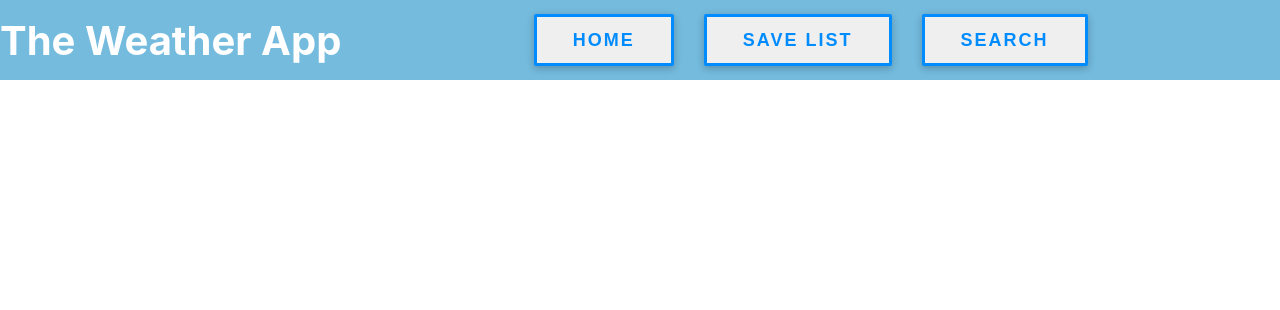
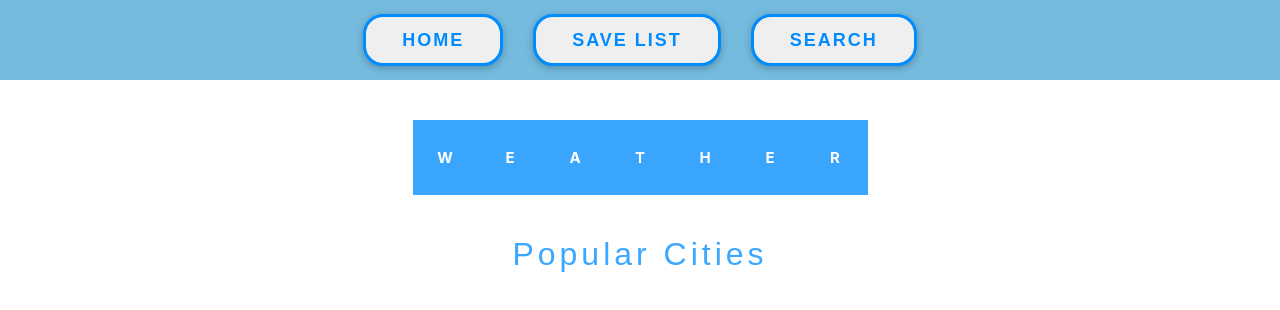
Before and after one commit to nickgastis/Weather-Project-Phase-2, a React (Create React App) app in the folder weather-app/: page / in a window 1280 px wide. Shown: the top 310 px of the page. Built offline with nearby package versions, Linux system fonts and the light colour scheme; no server answers.

Commit message:
css and html structuring

```diff
--- a/weather-app/public/index.html
+++ b/weather-app/public/index.html
@@ -26,7 +26,7 @@
     -->
     <title>React App</title>
   </head>
-  <body>
+  <body class="body">
     <noscript>You need to enable JavaScript to run this app.</noscript>
     <div id="root"></div>
     <!--
--- a/weather-app/src/App.css
+++ b/weather-app/src/App.css
@@ -1,5 +1,78 @@
-.app {
-  background-color: #000;
+.body {
+  background-color: #ffffff;
+}
+
+
+.title {
+  display: flex;
+  margin-top: 120px;
+  justify-content: center;
+  align-items: center;
+
+
+}
+
+.box {
+  width: 65px;
+  height: 75px;
+  display: flex;
+  justify-content: center;
+  align-items: center;
+  font-size: 15px;
+  font-weight: 700;
+  color: #fff;
+  transition: all .8s;
+  cursor: pointer;
+  position: relative;
+  background: rgb(58, 165, 253);
+  overflow: hidden;
+
+
+}
+
+.box:before {
+  content: "";
+  position: absolute;
+  top: 0;
+  background: #91caff;
+  width: 100%;
+  height: 100%;
+  display: flex;
+  align-items: center;
+  justify-content: center;
+  transform: translateY(100%);
+  transition: transform .4s;
+}
+
+.box:nth-child(2)::before {
+  transform: translateY(-100%);
+  content: '';
+}
+
+.box:nth-child(3)::before {
+  content: 'A';
+}
+
+.box:nth-child(4)::before {
+  transform: translateY(-100%);
+  content: 'P';
+}
+
+.box:nth-child(5)::before {
+  content: 'P';
+}
+
+.box:nth-child(6)::before {
+  transform: translateY(-100%);
+  content: '';
+}
+
+.box:nth-child(7)::before {
+  content: '';
+}
+
+.title:hover .box:before {
+  transform: translateY(0);
 }
 
 .header {
@@ -39,6 +112,16 @@
   top: -80px;
 }
 
+
+.popular-cities {
+  text-align: center;
+  padding-top: 20px;
+  color: #3ba7ff;
+  font-family: Arial, Helvetica, sans-serif;
+  letter-spacing: 4px;
+  font-weight: 100;
+}
+
 button {
   font-size: 18px;
   letter-spacing: 2px;
@@ -55,6 +138,7 @@ button {
   text-decoration: none;
   transition: 0.3s ease all;
   z-index: 1;
+  border-radius: 20px;
 }
 
 button:before {
@@ -68,6 +152,7 @@ button:before {
   content: '';
   background-color: #009dff;
   z-index: -1;
+  border-radius: 16px;
 }
 
 button:hover, button:focus {
--- a/weather-app/src/App.js
+++ b/weather-app/src/App.js
@@ -4,9 +4,27 @@ import './App.css';
 import Home from './Components/Home';
 import SaveList from './Components/SaveList';
 import Search from './Components/Search';
+import { useEffect } from 'react';
 
 
 function App() {
+
+
+  useEffect(() => {
+    const options = {
+      method: 'GET',
+      headers: {
+        'X-RapidAPI-Key': process.env.REACT_APP_WEATHER_API_KEY,
+        'X-RapidAPI-Host': 'weatherapi-com.p.rapidapi.com'
+      }
+    };
+
+    fetch('https://weatherapi-com.p.rapidapi.com/forecast.json?q=dallas&days=1', options)
+      .then(response => response.json())
+      .then(response => console.log(response))
+      .catch(err => console.error(err));
+  },[])
+
   return (
     <div className="App">
       <Header />
--- a/weather-app/src/Components/Header.js
+++ b/weather-app/src/Components/Header.js
@@ -1,9 +1,11 @@
 import React, { useState, useEffect } from "react";
 import { Link } from "react-router-dom";
+
 
 function Header() {
   const [hidden, setHidden] = useState(false);
 
+  //On scroll Dissapear
   const handleScroll = () => {
     const scrollPosition = window.pageYOffset;
     if (scrollPosition > 0 && !hidden) {
@@ -12,7 +14,6 @@ function Header() {
       setHidden(false);
     }
   };
-
   useEffect(() => {
     window.addEventListener("scroll", handleScroll);
     return () => {
@@ -20,10 +21,15 @@ function Header() {
     };
   }, [hidden]);
 
+
+
+
+
+
   return (
     <div className={`header${hidden ? " hidden" : ""}`}>
       <a className="logo">
-       The Weather App
+        <img src=''></img>
       </a>
       <div className="menu">
         <Link to={'/'}>
--- a/weather-app/src/Components/Home.js
+++ b/weather-app/src/Components/Home.js
@@ -1,9 +1,21 @@
 import React from "react";
+import WeatherContainer from "./WeatherContainer";
+
 
 function Home() {
 return (
-<div>
-
+<div className="home">
+<div class="title">
+    <div class="box">W</div>
+    <div class="box">E</div>
+    <div class="box">A</div>
+    <div class="box">T</div>
+    <div class="box">H</div>
+    <div class="box">E</div>
+    <div class="box">R</div>
+</div>
+    <h1 className="popular-cities">Popular Cities</h1>
+    <WeatherContainer />
 </div>
 )
 }
--- a/weather-app/src/Components/WeatherCard.js
+++ b/weather-app/src/Components/WeatherCard.js
@@ -2,7 +2,9 @@ import React from "react";
 
 function WeatherCard() {
 return (
-<div></div>
+<div className="weather-card">
+
+</div>
 )
 }
 
--- a/weather-app/src/Components/WeatherContainer.js
+++ b/weather-app/src/Components/WeatherContainer.js
@@ -1,8 +1,14 @@
 import React from "react";
+import WeatherCard from "./WeatherCard";
 
 function WeatherContainer() {
 return (
-<div></div>
+<div className="weather-container">
+    <div className="clicked-card">
+
+    </div>
+    <WeatherCard />
+</div>
 )
 }
 
```
Also changed, not shown: weather-app/src/LogoMakr.png (added), 1 other file (tests, documents, lock files or other folders).
